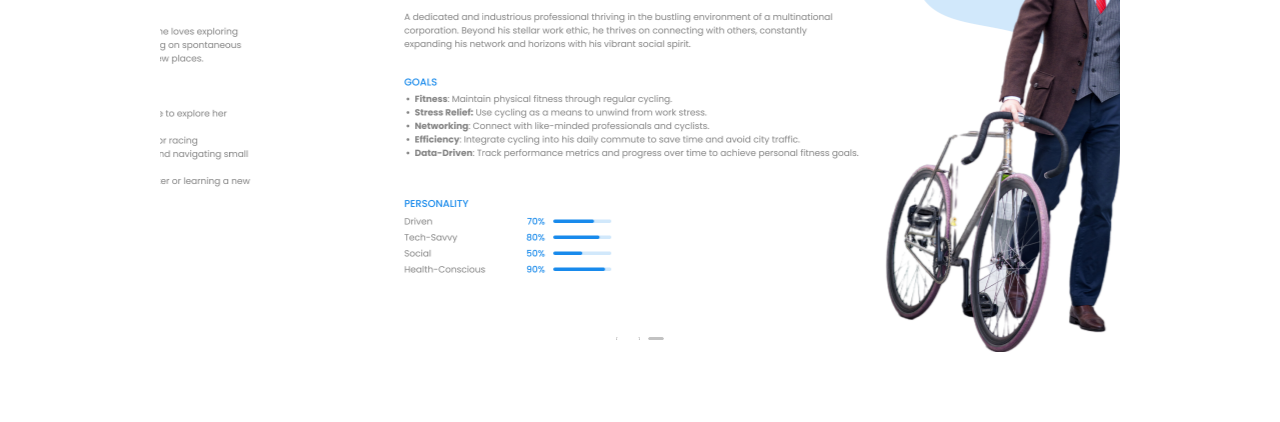
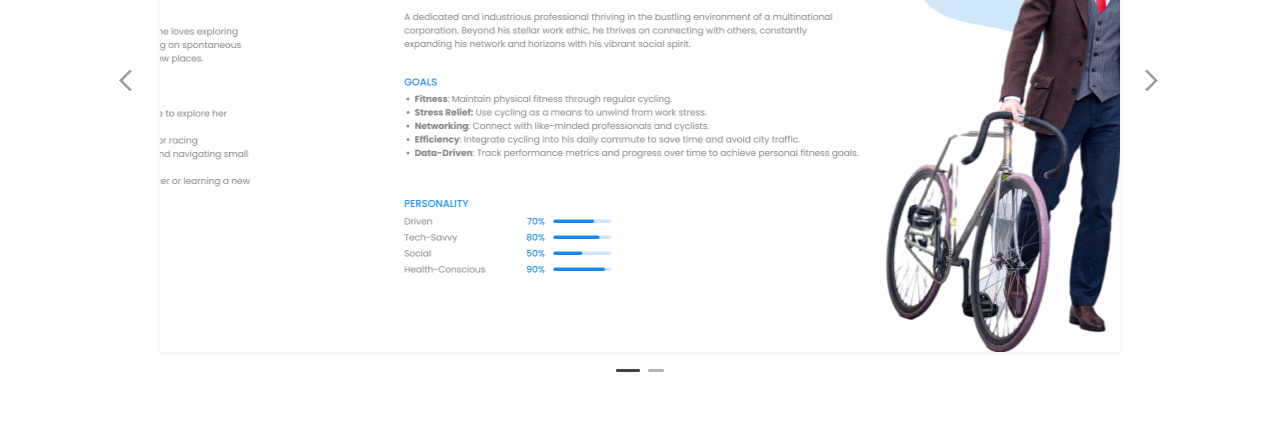
Before and after one commit to surbhirajpal/surbhirajpal, a React (Vite) app: page /cyclist-digital-support in a window 1280 px wide. Shown: the part 4183-4605 px from the top of the page. Built offline with nearby package versions, Linux system fonts and the light colour scheme; a web font is replaced by a local one.

Commit message:
UI fixes

```diff
--- a/index.html
+++ b/index.html
@@ -2,7 +2,7 @@
 <html lang="en">
   <head>
     <meta charset="UTF-8" />
-    <link rel="icon" type="image/svg+xml" href="/vite.svg" />
+    <link rel="icon" type="image/svg+xml" href="/icon.png" />
     <meta name="viewport" content="width=device-width, initial-scale=1.0" />
     <title>Surbhi Rajpal</title>
   </head>
--- a/src/pages/CyclistSupport/CyclistSupport.scss
+++ b/src/pages/CyclistSupport/CyclistSupport.scss
@@ -18,6 +18,7 @@
       border-radius: 40px;
       background-color: #d1e8fb;
       font-size: 18px;
+      height: 100%;
 
       @include screen-xs {
         padding: 30px;
@@ -55,15 +56,15 @@
     }
   }
 
-  .slick-dots li button {
-    background: rgb(195, 195, 195) !important; /* default dot color */
-    opacity: 1;
-  }
+  // .slick-dots li button {
+  //   background: rgb(195, 195, 195) !important; /* default dot color */
+  //   opacity: 1;
+  // }
 
-  .slick-dots li.slick-active button {
-    background: black !important; /* active dot color */
-    opacity: 1;
-  }
+  // .slick-dots li.slick-active button {
+  //   background: black !important; /* active dot color */
+  //   opacity: 1;
+  // }
 
   &__high-fed {
     margin: 0;
--- a/src/pages/CyclistSupport/Screen.jsx
+++ b/src/pages/CyclistSupport/Screen.jsx
@@ -89,10 +89,6 @@ const StickyScrollImage = () => {
 
         <motion.div style={{ opacity: text2opacity }}>
           <p>
-            Offers real-time stats on rides, miles, calories, and encountered
-            dangers for informed cycling.
-          </p>
-          <p>
             Tracks consecutive rule-compliant cycling sessions to encourage safe
             and responsible riding habits.
           </p>
--- a/src/pages/CyclistSupport/index.jsx
+++ b/src/pages/CyclistSupport/index.jsx
@@ -1,5 +1,6 @@
 import { motion } from "framer-motion";
 import { Divider, Row, Col, Carousel } from "antd";
+import { LeftOutlined, RightOutlined } from "@ant-design/icons";
 
 import { useScreenSize } from "../../hooks/useScreenSize";
 
@@ -12,7 +13,7 @@ import "./CyclistSupport.scss";
 
 export default function CyclistSupport() {
   const screenSize = useScreenSize();
-  console.log('screensize', screenSize)
+  console.log("screensize", screenSize);
 
   return (
     <motion.div
@@ -76,7 +77,7 @@ export default function CyclistSupport() {
           <p className="project__section-subtitle">
             Some stats to have a closer look.
           </p>
-          <Row align={"middle"} justify={"space-between"}>
+          <Row align={"stretch"} justify={"space-between"}>
             <Col span={screenSize === "xs" ? 24 : 4}>
               <div className="cycle__research-card">
                 <p className="cycle-stats">932</p>
@@ -175,7 +176,7 @@ export default function CyclistSupport() {
           <p className="project__section-subtitle">
             Profiling cyclists to tailor a safer riding experience.
           </p>
-          <Carousel autoplay={true} className="custom-carousel">
+          <Carousel autoplay arrows={true} className="custom-carousel">
             <div>
               <img src="/cyclist/persona-1.png" />
             </div>
@@ -206,9 +207,7 @@ export default function CyclistSupport() {
           <p className="project__section-subtitle">
             {"Polished designs bringing validated concepts to life."}
           </p>
-          {
-            screenSize === "xs" ? null : <Screen />
-          }
+          {screenSize === "xs" ? null : <Screen />}
         </div>
         <Divider />
 
@@ -216,7 +215,7 @@ export default function CyclistSupport() {
         <Divider />
 
         <div className="cycle__persona">
-          <Carousel autoplay={true} className="custom-carousel">
+          <Carousel arrows={true} autoplay={true} className="custom-carousel">
             <div>
               <img src="/cyclist/scenario1.png" />
             </div>
@@ -251,9 +250,9 @@ export default function CyclistSupport() {
         </div>
         <Divider />
 
-        <p className="project__section-description">
+        <p className="center">
           {
-            "Note: Only key screens are displayed here to safeguard the full design. Reach out for an in-depth preview."
+            "Note: Only the highlight screens are shown here. Slide into my inbox for the full tour."
           }
         </p>
       </div>
--- a/src/pages/DbNavigator/index.jsx
+++ b/src/pages/DbNavigator/index.jsx
@@ -240,7 +240,7 @@ export default function DbNavigator() {
 
         <p className="project__section-description">
           {
-            "Note: Only key screens are displayed here to safeguard the full design. Reach out for an in-depth preview."
+            "Note: Only the highlight screens are shown here. Slide into my inbox for the full tour."
           }
         </p>
       </div>
--- a/src/pages/EnhancingBonds/index.jsx
+++ b/src/pages/EnhancingBonds/index.jsx
@@ -356,7 +356,7 @@ export default function EnhancingBonds() {
 
         <p className="project__section-description">
           {
-            "Note: Only key screens are displayed here to safeguard the full design. Reach out for an in-depth preview."
+            "Note: Only the highlight screens are shown here. Slide into my inbox for the full tour."
           }
         </p>
       </div>
--- a/src/pages/SiemensHealthineers/index.jsx
+++ b/src/pages/SiemensHealthineers/index.jsx
@@ -125,7 +125,7 @@ export default function Siemens() {
         <Divider />
 
         <div className="siemens__images">
-          <Carousel autoplay={true} className="custom-carousel">
+          <Carousel arrows={true} autoplay={true} className="custom-carousel">
             <div>
               <img src="/siemens/siemens-1.webp" />
             </div>
--- a/src/pages/SustainFeed/index.jsx
+++ b/src/pages/SustainFeed/index.jsx
@@ -293,7 +293,7 @@ export default function SustainFeed() {
 
         <p className="project__section-description">
           {
-            "Note: Only key screens are displayed here to safeguard the full design. Reach out for an in-depth preview."
+            "Note: Only the highlight screens are shown here. Slide into my inbox for the full tour."
           }
         </p>
       </div>
--- a/src/styles/global.scss
+++ b/src/styles/global.scss
@@ -124,3 +124,50 @@ img {
     }
   }
 }
+
+.center{
+  text-align: center;
+}
+
+.ant-carousel .slick-prev {
+  inset-inline-start: -40px;
+}
+.ant-carousel .slick-next {
+  inset-inline-end: -40px;
+}
+.ant-carousel .slick-dots-bottom {
+  bottom: -20px;
+}
+
+.ant-carousel .slick-next,
+.ant-carousel .slick-prev {
+  color: #111111;
+  width: 23px;
+  height: 23px;
+}
+
+.ant-carousel .slick-list {
+  box-shadow: 0 1px 4px rgba(0, 0, 0, 0.1);
+}
+
+.ant-carousel .slick-next::after,
+.ant-carousel .slick-prev::after {
+  width: 16px;
+  height: 16px;
+  border-inline-start-width: 3px;
+  border-block-start-width: 3px;
+}
+
+.ant-carousel .slick-dots li::after {
+  display: none;
+}
+
+.ant-carousel .slick-dots li {
+  background: #111111;
+  opacity: 0.4;
+  transition: opacity 0.3s;
+}
+.ant-carousel .slick-dots li.slick-active {
+  background: #111111;
+  opacity: 1;
+}
```
Also changed, not shown: public/icon.png (added).
